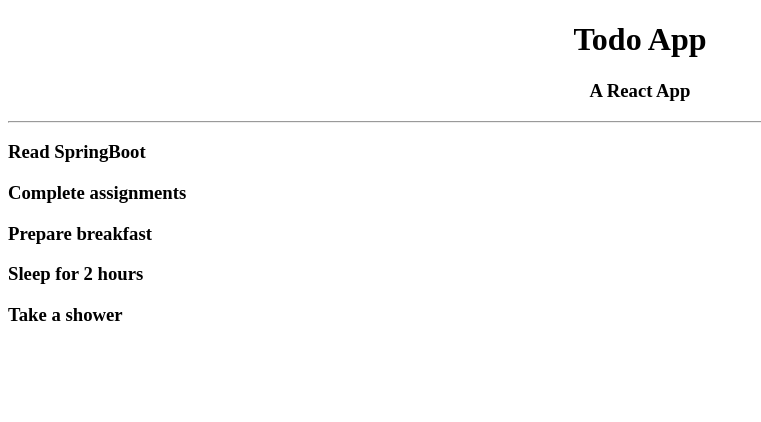
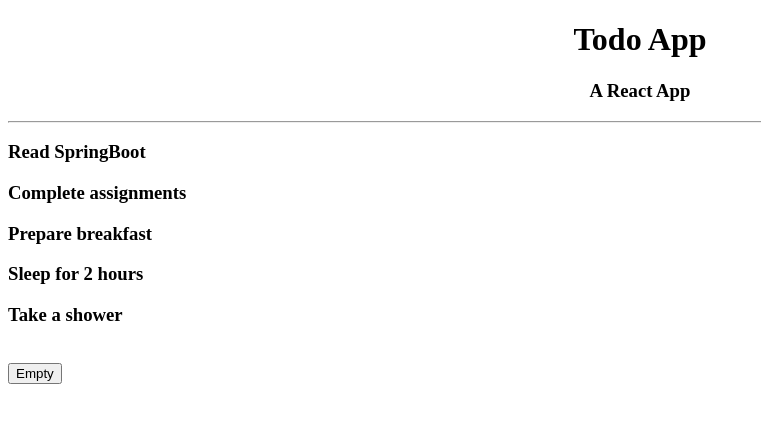
Before and after one commit to vijay-kesanakurthi/tw-pre-reads, a React (Create React App) app in the folder react/ToDoApp/: page / in a window 1280 px wide. Shown: the top 422 px of the page, without its empty margins (0-761 px from the left). Built offline with nearby package versions, Linux system fonts and the light colour scheme.

Commit message:
Checkpoint 4 : Making a component react to changes

```diff
--- a/react/ToDoApp/src/App.js
+++ b/react/ToDoApp/src/App.js
@@ -2,15 +2,16 @@ import "./styles.css";
 import Header from "./Header/Header";
 import SubHeader from "./SubHeader/SubHeader";
 import ToDOItem from "./ToDoItem/ToDoItem";
+import { useState } from "react";
 
 export default function App() {
-  const todoList = [
+  const [todoList, setTodoList] = useState([
     "Read SpringBoot",
     "Complete assignments",
     "Prepare breakfast",
     "Sleep for 2 hours",
     "Take a shower",
-  ];
+  ]);
   return (
     <div className="App">
       <Header />
@@ -22,6 +23,14 @@ export default function App() {
           <ToDOItem key={index} data={todo} />
         ))}
       </div>
+      <br />
+      <button
+        onClick={() => {
+          setTodoList((e) => ["Nothing to do buddy. Sleep!"]);
+        }}
+      >
+        Empty
+      </button>
     </div>
   );
 }
--- a/react/ToDoApp/src/Header/Header.jsx
+++ b/react/ToDoApp/src/Header/Header.jsx
@@ -3,6 +3,5 @@ export default function Header() {
         <header className="Header">
             <h1>Todo App</h1>
         </header>
-
     );
 }
```
